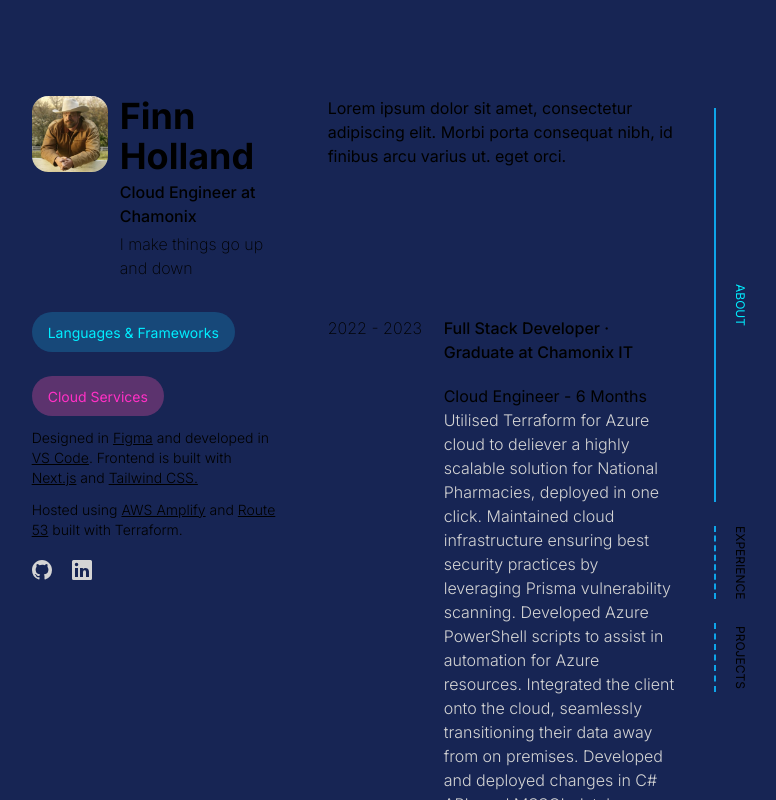
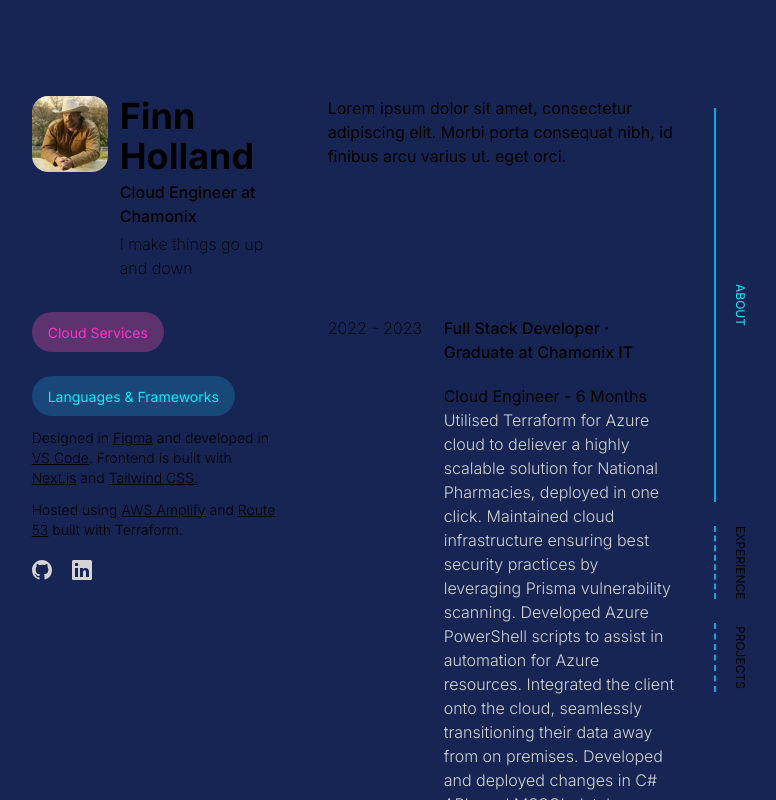
Before and after one commit to finnholland/portfolio, a Next.js app: page / in a window 1280 px wide. Shown: the whole page, without its empty margins (251-1027 px from the left). Built offline with nearby package versions, Linux system fonts and the light colour scheme.

Commit message:
tags finished and some styling for cards

```diff
--- a/app/info/experience.json
+++ b/app/info/experience.json
@@ -13,27 +13,20 @@
     ],
     "date": "2022 - 2023",
     "tags": [
-      {
-        "type": "Languages & Frameworks",
-        "tags": [
-          "Figma", "Angular", "JavaScript", "C#",
-          "MSSQL",
-          "Oracle",
-          "Terraform"
-        ]
-      },
-      {
-        "type": "Cloud Services",
-        "tags": [
-          "Azure",
-          "Container Apps",
-          "Private DNS",
-          "VMs",
-          "Azure SQL",
-          "Function Apps",
-          "VNet"
-        ]
-      }
+      { "type": "Languages & Frameworks", "name": "Figma" },
+      { "type": "Languages & Frameworks", "name": "Angular" },
+      { "type": "Languages & Frameworks", "name": "JavaScript" },
+      { "type": "Languages & Frameworks", "name": "C#" },
+      { "type": "Languages & Frameworks", "name": "MSSQL" },
+      { "type": "Languages & Frameworks", "name": "Oracle" },
+      { "type": "Languages & Frameworks", "name": "Terraform" },
+      { "type": "Cloud Services", "name": "Azure" },
+      { "type": "Cloud Services", "name": "Container Apps" },
+      { "type": "Cloud Services", "name": "Private DNS" },
+      { "type": "Cloud Services", "name": "VMs" },
+      { "type": "Cloud Services", "name": "Azure SQL" },
+      { "type": "Cloud Services", "name": "Function Apps" },
+      { "type": "Cloud Services", "name": "VNet" }
     ],
     "companyUrl": "https://chamonix.com.au"
   },
@@ -47,26 +40,16 @@
     ],
     "date": "2021 - 2022",
     "tags": [
-      {
-        "type": "Languages & Frameworks",
-        "tags": [
-          "Adobe XD",
-          "Angular",
-          "JavaScript",
-          "Java",
-          "Spring MVC",
-          "Neo4j",
-          "React/Native"
-        ]
-      },
-      {
-        "type": "Cloud Services",
-        "tags": [
-          "Firebase",
-          "Firebase Auth",
-          "Firestore"
-        ]
-      }
+      { "type": "Languages & Frameworks", "name": "Adobe XD" },
+      { "type": "Languages & Frameworks", "name": "Angular" },
+      { "type": "Languages & Frameworks", "name": "JavaScript" },
+      { "type": "Languages & Frameworks", "name": "Java" },
+      { "type": "Languages & Frameworks", "name": "Spring MVC" },
+      { "type": "Languages & Frameworks", "name": "Neo4j" },
+      { "type": "Languages & Frameworks", "name": "React/Native" },
+      { "type": "Cloud Services", "name": "Firebase" },
+      { "type": "Cloud Services", "name": "Firebase Auth" },
+      { "type": "Cloud Services", "name": "Firestore" }
     ],
     "companyUrl": "https://dxc.com"
   }
--- a/app/info/projects.json
+++ b/app/info/projects.json
@@ -4,34 +4,24 @@
     "description": "Fictional social media platform for the employees of Adelaide's Lot Fourteen on Frome road.Allowing users to post, comment, and share their interests with a weekly points leaderboard. Integrating React, Node Express, MySQL, all hosted on AWS.",
     "imageUrl": "/images/fromeroad.png",
     "tags": [
-      {
-        "type": "Languages & Frameworks",
-        "tags": [
-          "Figma",
-          "Illustrator",
-          "JavaScript",
-          "React",
-          "MySQL",
-          "Express",
-          "Terraform"
-        ]
-      },
-      {
-        "type": "Cloud Services",
-        "tags": [
-          "AWS",
-          "RDS",
-          "ECS",
-          "Route53",
-          "IAM",
-          "ECR",
-          "EC2",
-          "VPC",
-          "S3",
-          "CodePipeline",
-          "Secrets Manager"
-        ]
-      }
+      { "type": "Languages & Frameworks", "name": "Figma" },
+      { "type": "Languages & Frameworks", "name": "Illustrator" },
+      { "type": "Languages & Frameworks", "name": "JavaScript" },
+      { "type": "Languages & Frameworks", "name": "React" },
+      { "type": "Languages & Frameworks", "name": "MySQL" },
+      { "type": "Languages & Frameworks", "name": "Express" },
+      { "type": "Languages & Frameworks", "name": "Terraform" },
+      { "type": "Cloud Services", "name": "AWS" },
+      { "type": "Cloud Services", "name": "RDS" },
+      { "type": "Cloud Services", "name": "ECS" },
+      { "type": "Cloud Services", "name": "Route53" },
+      { "type": "Cloud Services", "name": "IAM" },
+      { "type": "Cloud Services", "name": "ECR" },
+      { "type": "Cloud Services", "name": "EC2" },
+      { "type": "Cloud Services", "name": "VPC" },
+      { "type": "Cloud Services", "name": "S3" },
+      { "type": "Cloud Services", "name": "CodePipeline" },
+      { "type": "Cloud Services", "name": "Secrets Manager" }
     ],
     "githubUrl": "https://github.com/finnholland/fromeroad"
   },
@@ -40,27 +30,17 @@
     "description": "Real-time forum style chat room where all users share the same floor. Utilising Google Firebase snapshots for realtime updates in the database and serving users instantly.",
     "imageUrl": "/images/zeile.png",
     "tags": [
-      {
-        "type": "Languages & Frameworks",
-        "tags": [
-          "Figma",
-          "Illustrator",
-          "JavaScript",
-          "React",
-          "Firebase",
-          "NextJS",
-          "Terraform"
-        ]
-      },
-      {
-        "type": "Cloud Services",
-        "tags": [
-          "Firebase",
-          "Firestore",
-          "Hosting",
-          "Firebase Functions"
-        ]
-      }
+      { "type": "Languages & Frameworks", "name": "Figma" },
+      { "type": "Languages & Frameworks", "name": "Illustrator" },
+      { "type": "Languages & Frameworks", "name": "JavaScript" },
+      { "type": "Languages & Frameworks", "name": "React" },
+      { "type": "Languages & Frameworks", "name": "Firebase" },
+      { "type": "Languages & Frameworks", "name": "NextJS" },
+      { "type": "Languages & Frameworks", "name": "Terraform" },
+      { "type": "Cloud Services", "name": "Firebase" },
+      { "type": "Cloud Services", "name": "Firestore" },
+      { "type": "Cloud Services", "name": "Hosting" },
+      { "type": "Cloud Services", "name": "Firebase Functions" }
     ],
     "githubUrl": "https://github.com/finnholland/zeile"
   }
--- a/app/page.tsx
+++ b/app/page.tsx
@@ -51,17 +51,16 @@ export default function Home() {
   const getTags = () => {
     let filters: Filter  [] = []
     experience.forEach(item => {
-      item.tags.forEach(tagGroup => {
-        if (!filters.find(f => f.name === tagGroup.type.toLowerCase())) {
-          filters.push({ name: tagGroup.type.toLowerCase(), enabled: true })
+      item.tags.forEach(tag => {
+        if (!filters.find(f => f.name === tag.type.toLowerCase())) {
+          filters.push({ name: tag.type.toLowerCase(), enabled: true })
         }
       })
-      console.log(item)
     });
     projects.forEach(item => {
-      item.tags.forEach(tagGroup => {
-        if (!filters.find(f => f.name === tagGroup.type.toLowerCase())) {
-          filters.push({ name: tagGroup.type.toLowerCase(), enabled: true })
+      item.tags.forEach(tag => {
+        if (!filters.find(f => f.name === tag.type.toLowerCase())) {
+          filters.push({ name: tag.type.toLowerCase(), enabled: true })
         }
       })
     });
@@ -81,13 +80,13 @@ export default function Home() {
   const Experience = ({ experience }: { experience: Experience }) => {
     return (
       <a key={experience.title} href={experience.companyUrl} target='_blank'
-        className='flex-row flex flex-shrink my-5 p-5 lg:hover:shadow-[inset_0_1px_0_0_rgba(148,163,184,0.1)] lg:hover:drop-shadow-lg
+        className='group/experience flex-row flex flex-shrink my-5 p-5 lg:hover:shadow-[inset_0_1px_0_0_rgba(148,163,184,0.1)] lg:hover:drop-shadow-lg
         hover:bg-custom-blue-50/20 lg:hover:!opacity-100 lg:group-hover:opacity-50 rounded-2xl'>
         <div className='mr-5 shrink-0 w-24 hover:custom-blue'>
           <span className='font-extralight'>{experience.date}</span>
         </div>
         <div>
-          <p className='font-medium mb-5'>{experience.title}</p>
+          <p className='group-hover/experience:text-custom-blue-100 font-medium mb-5'>{experience.title}</p>
           <span >
             {experience.roles.map((role: Role) => (
               <div key={role.role} className='flex flex-col mb-5'>
@@ -97,9 +96,7 @@ export default function Home() {
             ))}
           </span>
           <div className='flex flex-shrink flex-row flex-wrap'>
-            {experience.tags.map((tagGroup) => (
-              <TagGroup key={tagGroup.type} tagGroup={tagGroup}/>
-            ))}
+            <TagGroup tags={experience.tags}/>
           </div>
         </div>
       </a>
@@ -109,36 +106,37 @@ export default function Home() {
   const Project = ({ project }: {project: Project}) => {
     return (
       <a key={project.title} href={project.githubUrl} target='_blank'
-        className='cursor-pointer flex-row flex flex-shrink my-5 p-5 lg:hover:shadow-[inset_0_1px_0_0_rgba(148,163,184,0.1)] lg:hover:drop-shadow-lg hover:bg-custom-blue-50/20 lg:hover:!opacity-100 lg:group-hover:opacity-50 rounded-2xl'>
+        className='group/project cursor-pointer flex-row flex flex-shrink my-5 p-5 lg:hover:shadow-[inset_0_1px_0_0_rgba(148,163,184,0.1)] lg:hover:drop-shadow-lg hover:bg-custom-blue-50/20 lg:hover:!opacity-100 lg:group-hover:opacity-50 rounded-2xl'>
         <div className='mr-5 shrink-0'>
           <Image className='w-fit h-fit rounded-md' src={project.imageUrl} alt='fromeroad' width={80} height={50} />
         </div>
         <div className='flex-col flex flex-shrink'>
-          <span>{project.title}</span>
+          <span className='group-hover/project:text-custom-blue-100 font-medium mb-5'>{project.title}</span>
           <span className='text-neutral-300 font-extralight'>{project.description}</span>
           <div className='flex flex-shrink flex-row flex-wrap'>
-          {project.tags.map((tagGroup) => (
-            <TagGroup key={tagGroup.type} tagGroup={tagGroup}/>
-          ))}
+            <TagGroup tags={project.tags}/>
           </div>
         </div>
       </a>
     )
   }
 
-  const TagGroup = ({ tagGroup }: { tagGroup: TagGroup }) => {
+  const TagGroup = ({ tags }: { tags: Tags[] }) => {
+    const sortedTags = tags.sort((a, b) => a.type.localeCompare(b.type))
     return (
       <div className='flex flex-shrink flex-row flex-wrap'>
-        {tagGroup.tags.map((tag) => (
-          <Tag key={tag} tag={tag} cloud={tagGroup.type === TAG_ENUM.CLOUD_SERVICES} />
+        {sortedTags.map((tag) => (
+          <Tag key={tag.name} tag={tag.name} cloud={tag.type === TAG_ENUM.CLOUD_SERVICES} enabled={filters.find(f => f.name === tag.type.toLowerCase())?.enabled || false} />
         ))}
       </div>
     )
   }
 
-  const Tag = ({ tag, cloud }: { tag: string, cloud: boolean }) => {
+  const Tag = ({ tag, cloud, enabled }: { tag: string, cloud: boolean, enabled: boolean }) => {
     return (
-      <span className={`${cloud ? 'bg-custom-pink-50 text-custom-pink-100' : 'bg-custom-blue-50 text-custom-blue-100'} px-3 py-1 text-sm mr-1.5 mt-2 rounded-full`}>
+      <span className={`${cloud ? 'bg-custom-pink-50 text-custom-pink-100' : 'bg-custom-blue-50 text-custom-blue-100'}
+      ${enabled ? '' : 'hidden'}
+      px-3 py-1 text-sm mr-1.5 mt-2 rounded-full select-none`}>
         {tag}
       </span>
     )
--- a/components/profile/profile.tsx
+++ b/components/profile/profile.tsx
@@ -28,11 +28,11 @@ const Profile = (props: Props) => {
       <div onClick={() => toggleFilter(filter)}
         className={
           `${filter.name === TAG_ENUM.CLOUD_SERVICES.toLowerCase() ? 'bg-custom-pink-50 text-custom-pink-100' : 'bg-custom-blue-50 text-custom-blue-100'}
-           px-4 py-2 my-3 rounded-full w-fit`
+           px-4 py-2 my-3 rounded-full w-fit select-none cursor-pointer`
           }>
-        <span className={`${filter.enabled ? '' : 'line-through'} capitalize text-sm`}>
-          {filter.name}
-        </span>
+          <span className={`${filter.enabled ? '' : 'line-through'}  capitalize text-sm`}>
+            {filter.name}
+          </span>
       </div>
     )
   }
```
Also changed, not shown: types.ts (+4 -4 lines).
